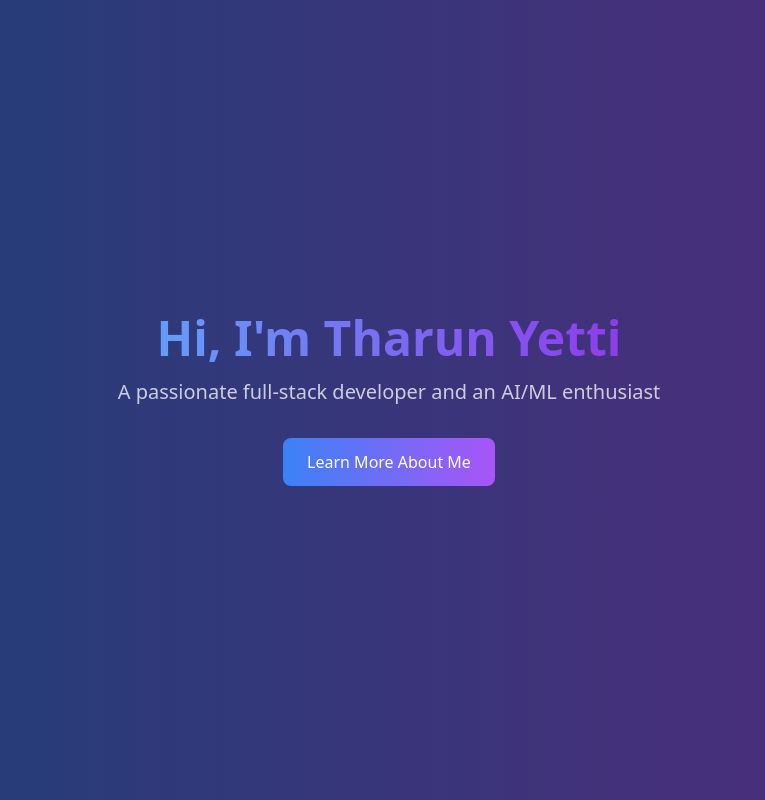
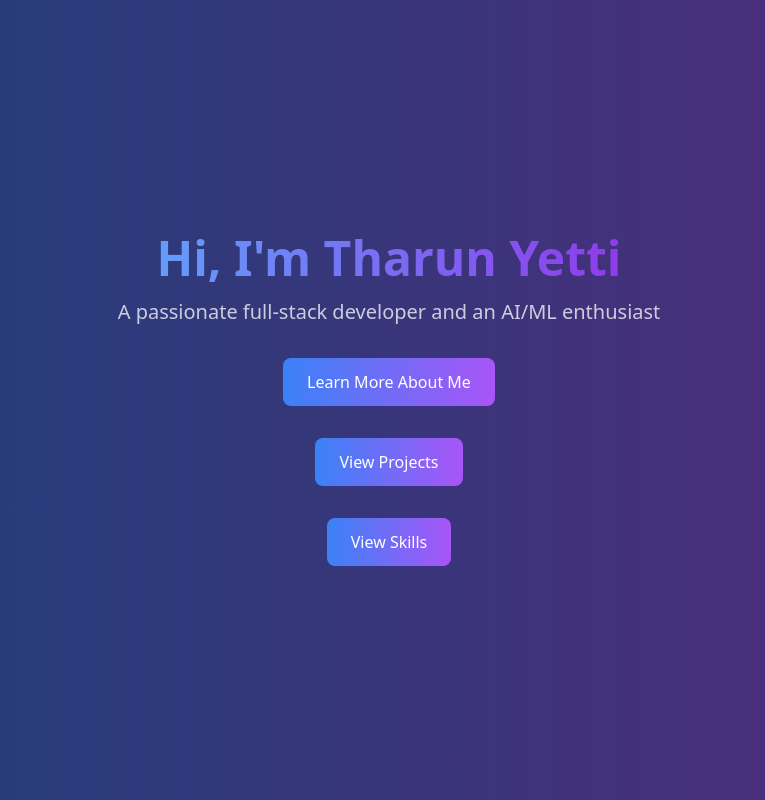
Before and after one commit to TharunYetti/portfolio, a React (Create React App) app: page / in a window 1280 px wide. Shown: the top 800 px of the page, without its empty margins (251-1016 px from the left). Built offline with nearby package versions, Linux system fonts and the light colour scheme.

Commit message:
Edit projects

```diff
--- a/src/components/About.js
+++ b/src/components/About.js
@@ -2,7 +2,7 @@ import React from "react";
 
 const About = () => {
   return (
-    <section className="py-16 px-4 bg-gradient-to-r from-purple-100 to-blue-200">
+    <section id="about" className="py-16 px-4 bg-gradient-to-r from-purple-100 to-blue-200">
       <div className="max-w-6xl mx-auto text-center">
         <h2 className="text-5xl font-bold text-gray-800 mb-8">About Me</h2>
         <p className="text-lg text-gray-700 leading-relaxed max-w-3xl mx-auto">
--- a/src/components/Home.js
+++ b/src/components/Home.js
@@ -13,6 +13,12 @@ const Home = () => {
         </p>
         <a href="#about" className="mt-8 inline-block px-6 py-3 bg-gradient-to-r from-blue-500 to-purple-500 text-white rounded-lg hover:scale-110 transition-transform duration-300">
           Learn More About Me
+        </a><br/>
+        <a href="#projects" className="mt-8 inline-block px-6 py-3 bg-gradient-to-r from-blue-500 to-purple-500 text-white rounded-lg hover:scale-110 transition-transform duration-300">
+          View Projects
+        </a><br/>
+        <a href="#skills" className="mt-8 inline-block px-6 py-3 bg-gradient-to-r from-blue-500 to-purple-500 text-white rounded-lg hover:scale-110 transition-transform duration-300">
+          View Skills
         </a>
       </div>
     </section>
--- a/src/components/Projects.js
+++ b/src/components/Projects.js
@@ -2,17 +2,22 @@ import React from "react";
 
 const projects = [
   {
+    title: "University Department Information System",
+    description: "A responsive web design for the department in our university using MERN tech stack, worked as a Full Stack Developer",
+    link: "https://udis-client.vercel.app/",
+    image: "https://via.placeholder.com/300x200",
+  },{
+    title: "Shopping Cart Backend Application - Microservices",
+    description: "A shopping cart microservices application along with the usage of docker and kubernetes,I worked as Backend Developer",
+    link: "https://udis-client.vercel.app/",
+    image: "https://via.placeholder.com/300x200",
+  },
+  {
     title: "Helping Hands Organization Webiste",
-    description: "A responsive web design for an organization in our class using MERN tech stack, worked as a Full Stack Developer",
+    description: "A responsive web design for an organization in our college using MERN tech stack, worked as a Full Stack Developer",
     link: "https://github.com/Student-Recreation-Center-CSE-RKV/HHO-API",
     link2: "https://github.com/Student-Recreation-Center-CSE-RKV/HHO-Client",
     image: "https://via.placeholder.com/300x200", // Replace with your image URL
-  },
-  {
-    title: "University Department Information System",
-    description: "A responsive web design for the department in our university using MERN tech stack, worked as a Full Stack Developer",
-    link: "https://github.com/E3Sec-C/Team-13",
-    image: "https://via.placeholder.com/300x200",
   },
   {
     title: "CS Connect",
@@ -37,7 +42,7 @@ const projects = [
 
 const Projects = () => {
   return (
-    <section className="py-16 px-4 bg-gradient-to-r from-purple-100 to-blue-200">
+    <section id="projects" className="py-16 px-4 bg-gradient-to-r from-purple-100 to-blue-200">
       <div className="max-w-7xl mx-auto text-center">
         <h2 className="text-5xl font-bold text-gray-800 mb-12">My Projects</h2>
         <div className="grid grid-cols-1 sm:grid-cols-2 lg:grid-cols-3 gap-8">
@@ -46,11 +51,6 @@ const Projects = () => {
               key={index}
               className="group bg-white rounded-lg shadow-lg overflow-hidden hover:shadow-2xl transition-transform transform hover:-translate-y-2"
             >
-              <img
-                src={project.image}
-                alt={project.title}
-                className="w-full h-48 object-cover group-hover:opacity-80 transition-opacity duration-300"
-              />
               <div className="p-6">
                 <h3 className="text-2xl font-semibold text-gray-800 group-hover:text-blue-600 transition-colors duration-300">
                   {project.title}
--- a/src/components/Skills.js
+++ b/src/components/Skills.js
@@ -46,13 +46,12 @@ const skills = {
   "Databases": [
     { name: "MongoDB", icon: <SiMongodb className="text-green-600" /> },
     { name: "MySQL", icon: <SiMysql className="text-blue-600" /> },
-    { name: "PostgreSQL", icon: <SiPostgresql className="text-indigo-500" /> },
   ],
 };
 
 const Skills = () => {
   return (
-    <section className="py-16 px-4 bg-gradient-to-r from-purple-100 to-blue-200">
+    <section id = "skills" className="py-16 px-4 bg-gradient-to-r from-purple-100 to-blue-200">
       <div className="max-w-6xl mx-auto text-center">
         <h2 className="text-5xl font-bold text-gray-800">My Skills</h2>
         <p className="mt-4 text-lg text-gray-600">
```
